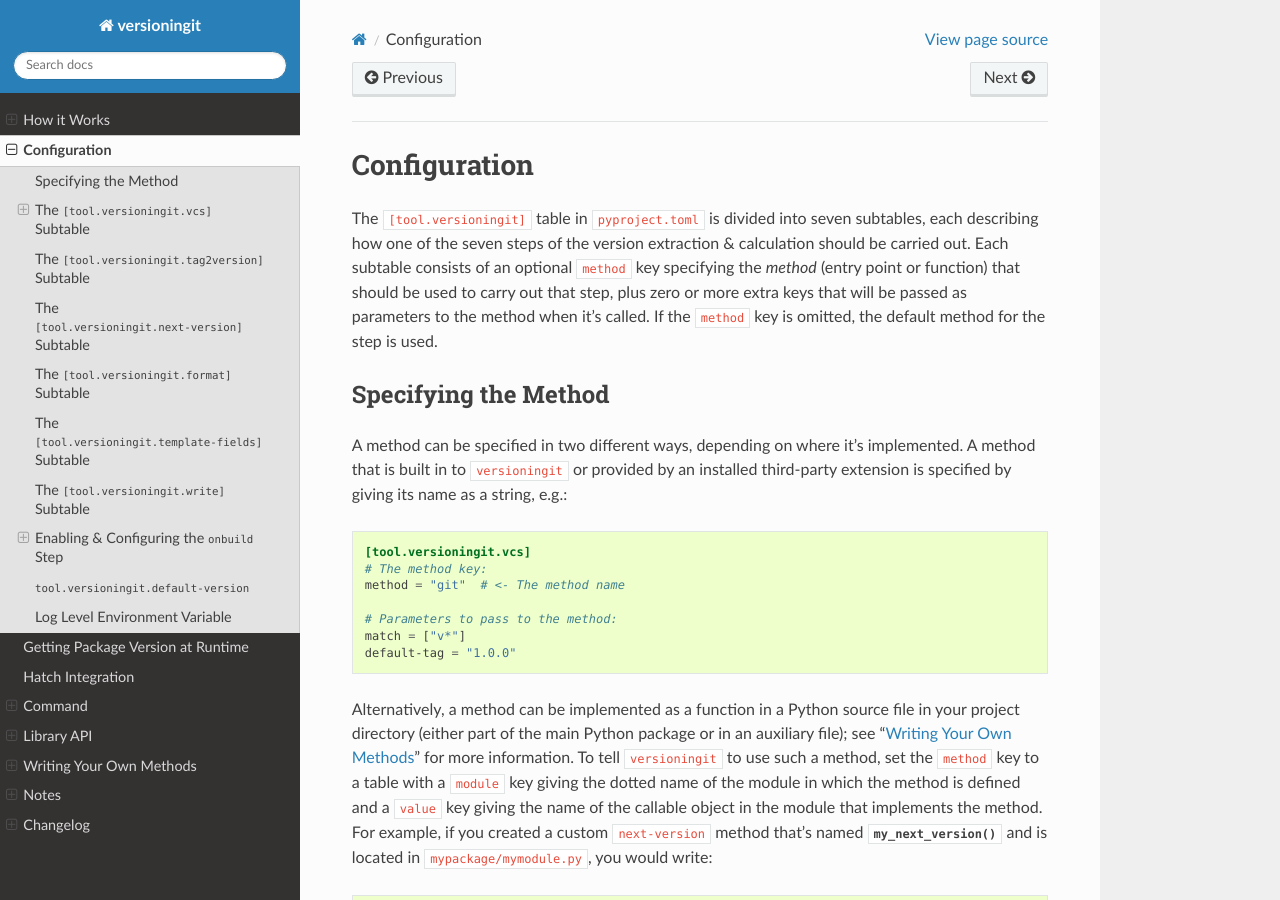
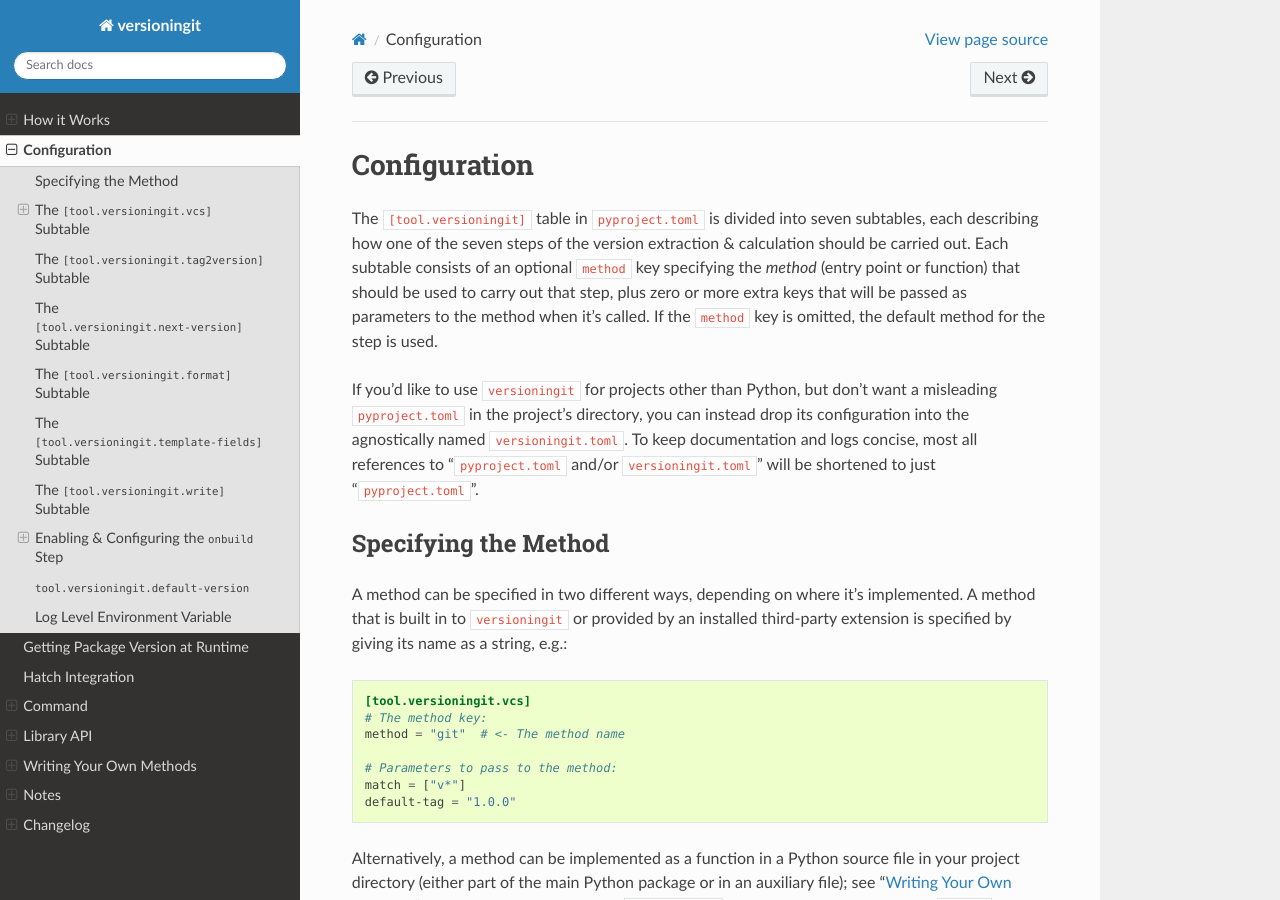
Before and after one commit to jwodder/versioningit, a Sphinx documentation site: the page built from docs/configuration.rst, in a window 1280 px wide and 900 px high. Built offline with Sphinx 7.4.7 and the Read the Docs theme 3.1.0, drawn with Linux system fonts in a browser that asks for light colours.

Commit message:
Add support of alternative config file versioningit.toml

```diff
--- a/README.rst
+++ b/README.rst
@@ -64,6 +64,9 @@
 
 - Can alternatively be used as a library for use in ``setup.py`` or the like,
   in case you don't want to or can't configure it via ``pyproject.toml``
+
+- Can alternatively place your configuration in ``versioningit.toml``
+  for non-Python projects
 
 - The only thing it does is calculate your version and optionally write it to a
   file; there's no overriding of your sdist contents based on what's in your
--- a/docs/configuration.rst
+++ b/docs/configuration.rst
@@ -12,6 +12,12 @@
 that should be used to carry out that step, plus zero or more extra keys that
 will be passed as parameters to the method when it's called.  If the ``method``
 key is omitted, the default method for the step is used.
+
+If you'd like to use ``versioningit`` for projects other than Python, but don't
+want a misleading :file:`pyproject.toml` in the project's directory, you can instead
+drop its configuration into the agnostically named :file:`versioningit.toml`.
+To keep documentation and logs concise, most all references to ":file:`pyproject.toml`
+and/or :file:`versioningit.toml`" will be shortened to just ":file:`pyproject.toml`".
 
 .. _specifying-method:
 
```
Also changed, not shown: 2 other files.
